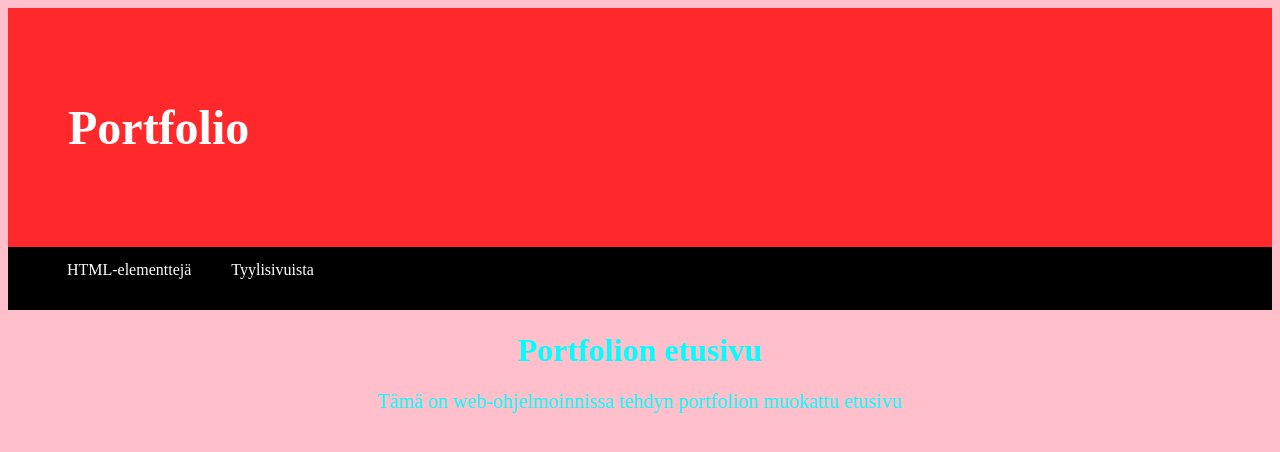
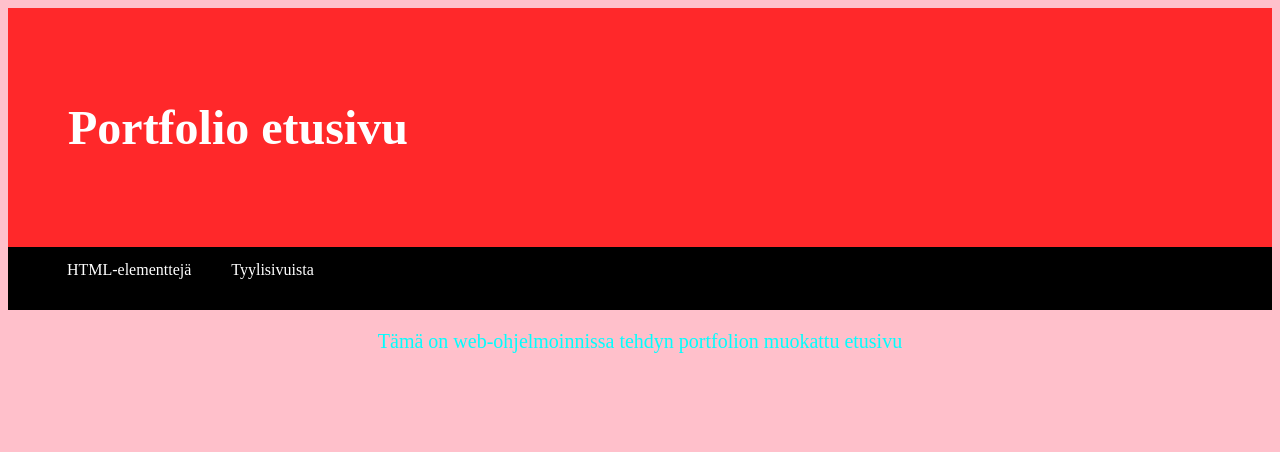
Before and after one commit to Sambasss/webohj, a plain HTML site: page index.html in a window 1280 px wide. Drawn offline with Linux system fonts and the light colour scheme.

Commit message:
portfolio etusivu

```diff
--- a/index.html
+++ b/index.html
@@ -12,7 +12,7 @@
 <body>
 
 <div class="header">
-    <h1>Portfolio</h1>
+    <h1>Portfolio etusivu</h1>
 </div>
 <!-- Navigaatiopalkki -->
 <div class="navbar">
@@ -22,7 +22,6 @@
 </div>
 
 <div class="main">
-    <h1>Portfolion etusivu</h1>
     <p>Tämä on web-ohjelmoinnissa tehdyn portfolion muokattu etusivu</p>
 </div>
 </body>
```
